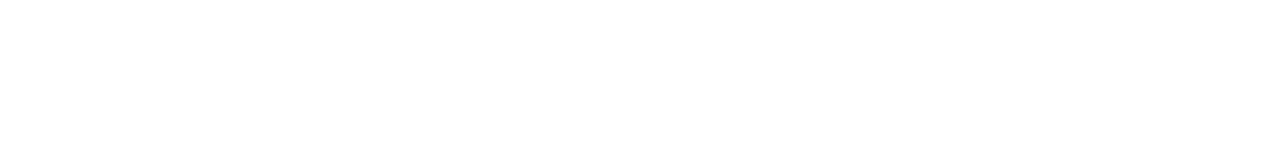
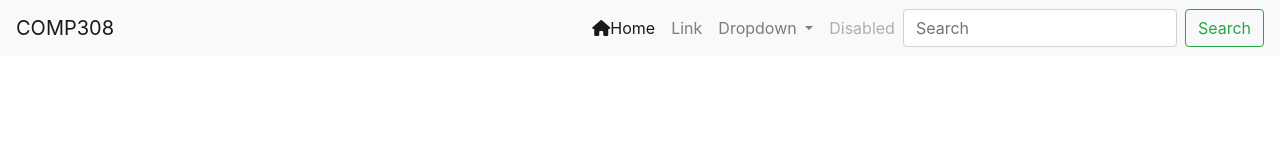
Before and after one commit to gr8sid/COMP308-W2019-Lesson1, a plain HTML site: page Scripts/index.html in a window 1280 px wide. Drawn offline with nearby package versions, Linux system fonts and the light colour scheme.

Commit message:
added bootstrap

```diff
--- a/Scripts/index.html
+++ b/Scripts/index.html
@@ -5,8 +5,50 @@
     <meta name="viewport" content="width=device-width, initial-scale=1.0">
     <meta http-equiv="X-UA-Compatible" content="ie=edge">
     <title>Comp308 - W2019 - Lesson 1</title>
+<link rel ="stylesheet" href = "../node_modules/bootstrap/dist/css/bootstrap.min.css">
+<link rel ="stylesheet" href = "../node_modules/font-awesome/css/font-awesome.min.css">
+
+
 </head>
 <body>
+    <nav class="navbar navbar-expand-lg navbar-light bg-light">
+        <a class="navbar-brand" href="#">COMP308</a>
+        <button class="navbar-toggler" type="button" data-toggle="collapse" data-target="#navbarSupportedContent" aria-controls="navbarSupportedContent" aria-expanded="false" aria-label="Toggle navigation">
+          <span class="navbar-toggler-icon"></span>
+        </button>
+
+        <div class="collapse navbar-collapse" id="navbarSupportedContent">
+          <ul class="navbar-nav ml-auto">
+            <li class="nav-item active">
+              <a class="nav-link" href="#"><i class="fas fa-home"></i>Home <span class="sr-only">(current)</span></a>
+            </li>
+            <li class="nav-item">
+              <a class="nav-link" href="#">Link</a>
+            </li>
+            <li class="nav-item dropdown">
+              <a class="nav-link dropdown-toggle" href="#" id="navbarDropdown" role="button" data-toggle="dropdown" aria-haspopup="true" aria-expanded="false">
+                Dropdown
+              </a>
+              <div class="dropdown-menu" aria-labelledby="navbarDropdown">
+                <a class="dropdown-item" href="#">Action</a>
+                <a class="dropdown-item" href="#">Another action</a>
+                <div class="dropdown-divider"></div>
+                <a class="dropdown-item" href="#">Something else here</a>
+              </div>
+            </li>
+            <li class="nav-item">
+              <a class="nav-link disabled" href="#" tabindex="-1" aria-disabled="true">Disabled</a>
+            </li>
+          </ul>
+          <form class="form-inline my-2 my-lg-0">
+            <input class="form-control mr-sm-2" type="search" placeholder="Search" aria-label="Search">
+            <button class="btn btn-outline-success my-2 my-sm-0" type="submit">Search</button>
+          </form>
+        </div>
+      </nav>
     <script src="../Scripts/app.js"></script>
+    <script src="../node_modules/jquery/dist/jquery.min.js"></script>
+    <script src="../node_modules/bootstrap/dist/js/bootstrap.min.js"></script>
+
 </body>
 </html>
```
Also changed, not shown: package-lock.json (added).
